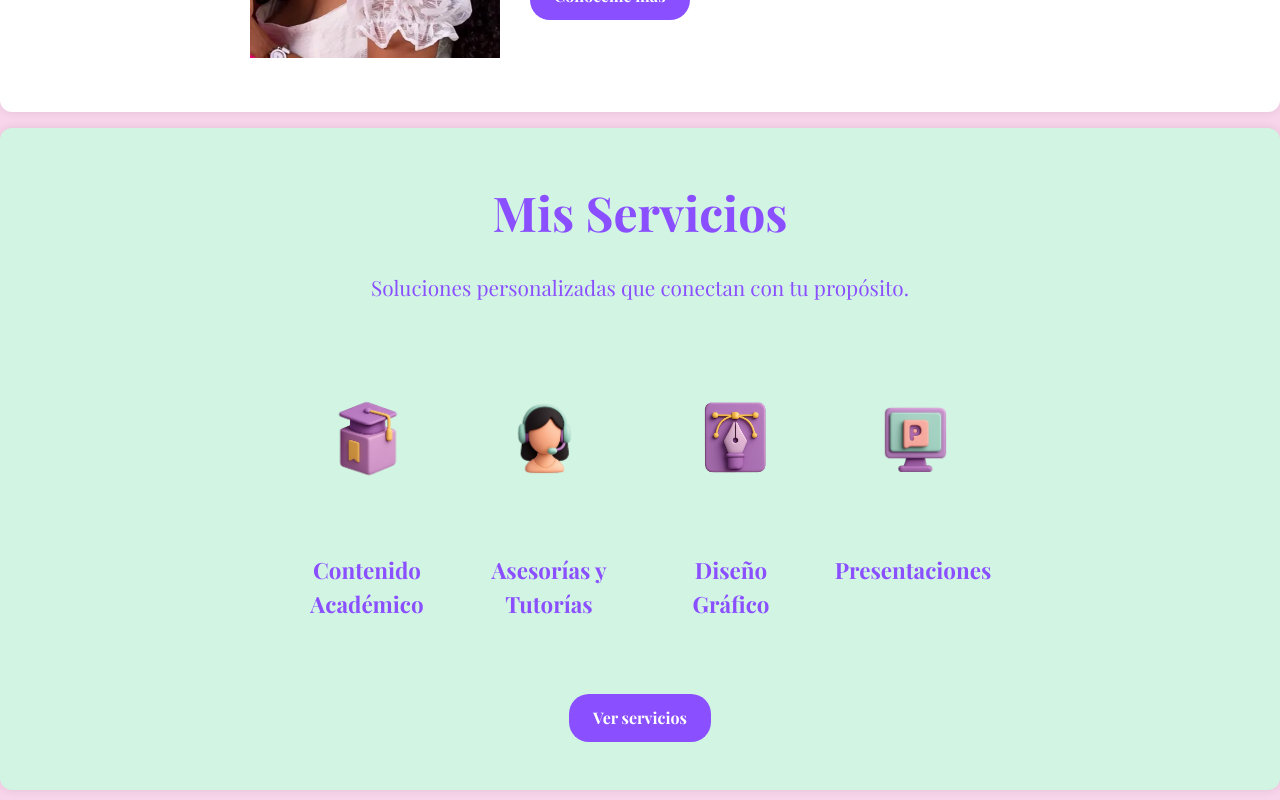
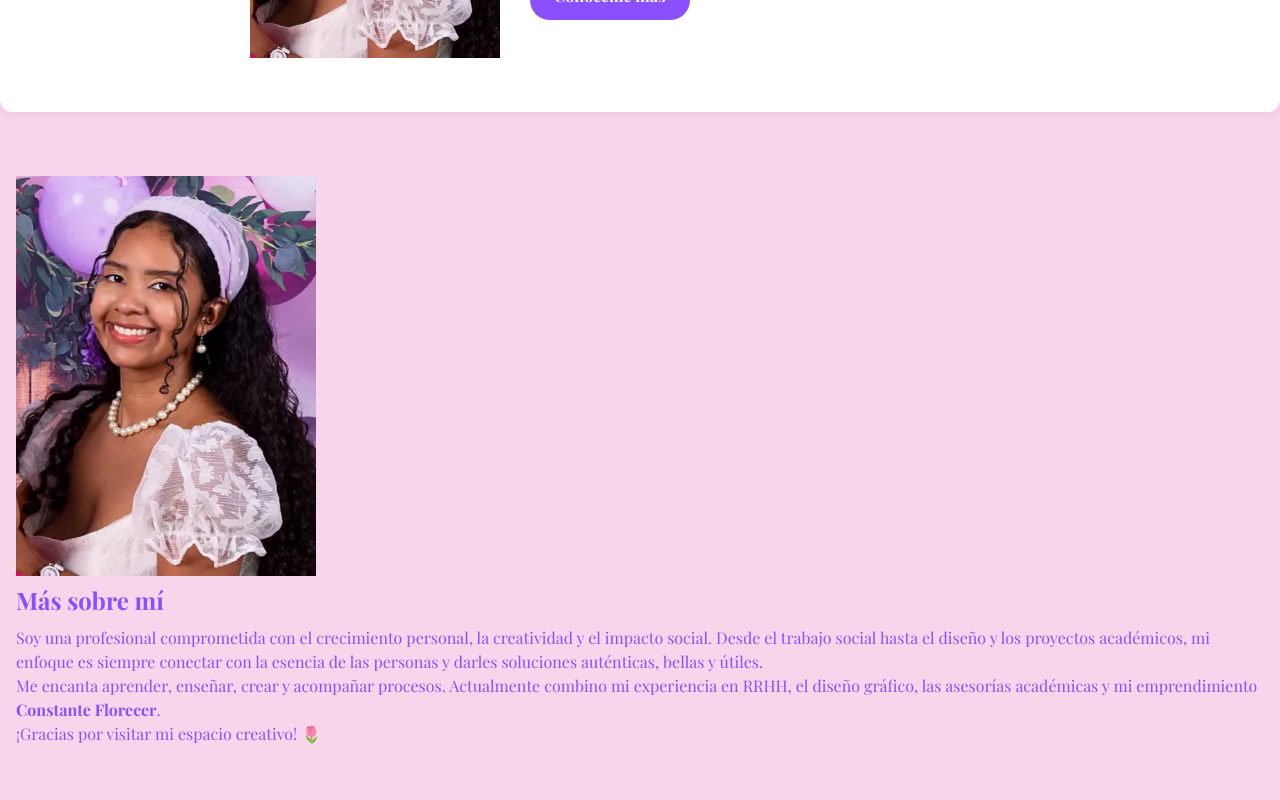
Before and after one commit to Corina-Almarales/corina-almarales, a Next.js app: page / in a window 1280 px wide. Shown: the part 1040-1840 px from the top of the page. Built offline with nearby package versions, Linux system fonts and the light colour scheme.

Commit message:
Updated page.tsx

```diff
--- a/src/app/page.tsx
+++ b/src/app/page.tsx
@@ -46,6 +46,23 @@ export default function HomePage() {
             </div>
           </div>
         </section>
+<section id="sobre-mi" className="sobre-mi-section" data-aos="fade-up">
+  <div className="sobre-mi-container">
+    <Image
+      src="/tu-foto.jpg"
+      alt="Corina Almarales"
+      width={300}
+      height={400}
+      className="foto-sobre-mi-grande"
+    />
+    <div className="sobre-mi-texto-detallado">
+      <h2>Más sobre mí</h2>
+      <p>Soy una profesional comprometida con el crecimiento personal, la creatividad y el impacto social. Desde el trabajo social hasta el diseño y los proyectos académicos, mi enfoque es siempre conectar con la esencia de las personas y darles soluciones auténticas, bellas y útiles.</p>
+      <p>Me encanta aprender, enseñar, crear y acompañar procesos. Actualmente combino mi experiencia en RRHH, el diseño gráfico, las asesorías académicas y mi emprendimiento <strong>Constante Florecer</strong>.</p>
+      <p>¡Gracias por visitar mi espacio creativo! 🌷</p>
+    </div>
+  </div>
+</section>
 
         <section id="preview-servicios" className="preview-section servicios-preview">
           <h2 data-aos="fade-up">Mis Servicios</h2>
```
